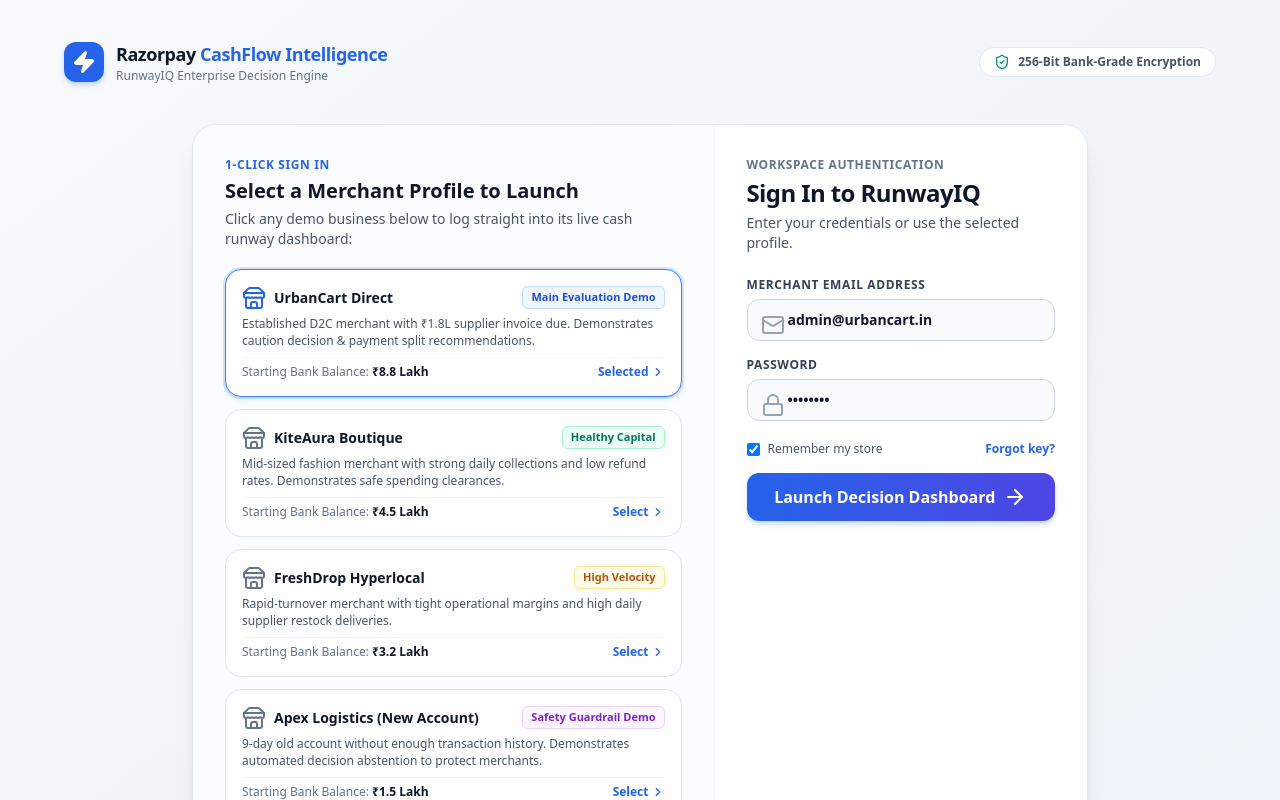
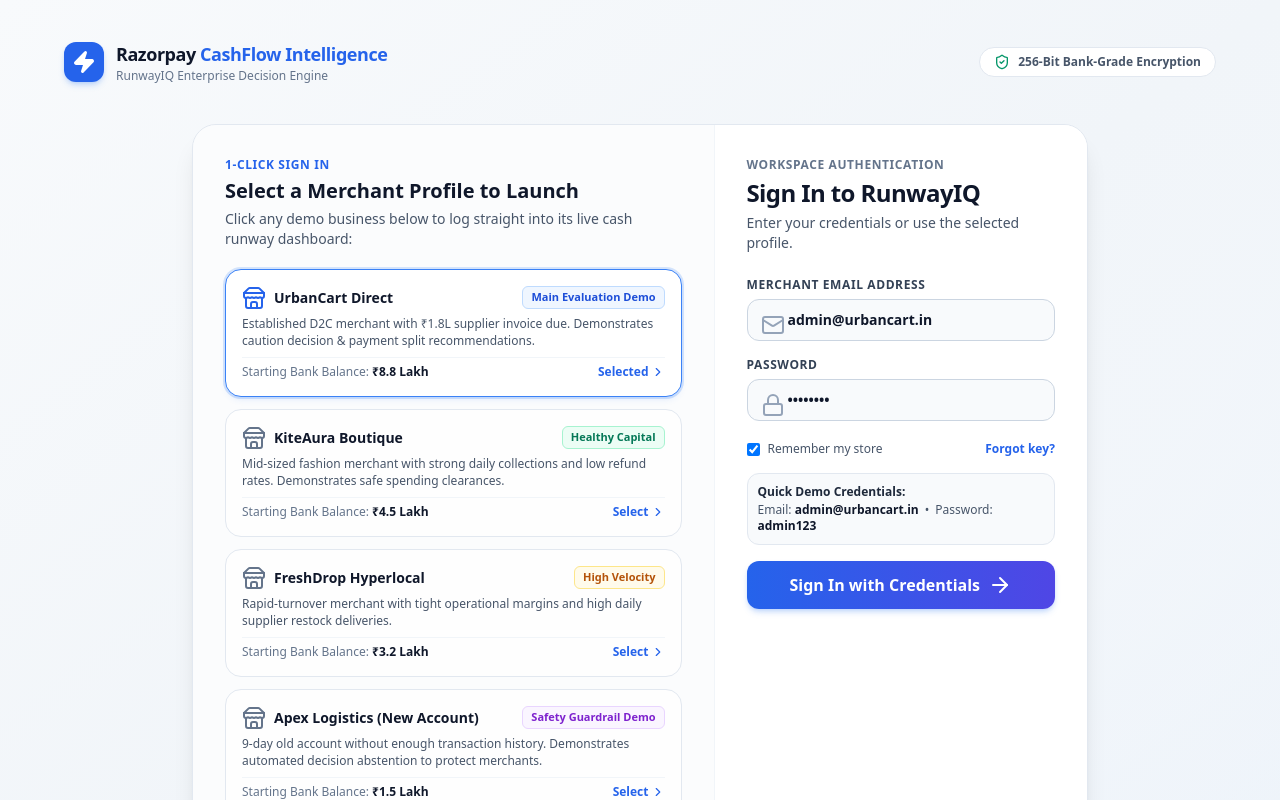
Before and after one commit to siddardha621/runwayIQ, a React (Vite) app in the folder frontend/: page / in a window 1280 px wide. Shown: the top 800 px of the page. Built offline with nearby package versions, Linux system fonts and the light colour scheme; no server answers.

Commit message:
feat: Enforce login page as the mandatory initial landing screen

```diff
--- a/frontend/src/App.jsx
+++ b/frontend/src/App.jsx
@@ -24,25 +24,11 @@
 } from './services/api';
 
 export default function App() {
-  const [currentUser, setCurrentUser] = useState(() => {
-    try {
-      const saved = localStorage.getItem('runwayiq_user');
-      return saved ? JSON.parse(saved) : null;
-    } catch {
-      return null;
-    }
-  });
+  // Login page always comes first on initial visit/load
+  const [currentUser, setCurrentUser] = useState(null);
 
   const [merchants, setMerchants] = useState([]);
-  const [selectedMerchantId, setSelectedMerchantId] = useState(() => {
-    try {
-      const saved = localStorage.getItem('runwayiq_user');
-      const parsed = saved ? JSON.parse(saved) : null;
-      return parsed?.merchant_id || 'merch_urbancart';
-    } catch {
-      return 'merch_urbancart';
-    }
-  });
+  const [selectedMerchantId, setSelectedMerchantId] = useState('merch_urbancart');
   const [activeTab, setActiveTab] = useState('decision'); // 'decision', 'overview', 'simulator'
   const [summary, setSummary] = useState(null);
   const [cashflow, setCashflow] = useState(null);
--- a/frontend/src/components/LoginPage.jsx
+++ b/frontend/src/components/LoginPage.jsx
@@ -216,12 +216,19 @@
                   </span>
                 </div>
 
+                <div className="p-2.5 rounded-xl bg-slate-50 border border-slate-200 text-xs text-slate-600 font-medium">
+                  <span className="font-bold text-slate-800 block mb-0.5">Quick Demo Credentials:</span>
+                  <span>Email: <strong className="text-slate-900">admin@urbancart.in</strong></span>
+                  <span className="mx-1.5">•</span>
+                  <span>Password: <strong className="text-slate-900">admin123</strong></span>
+                </div>
+
                 <button
                   type="submit"
                   disabled={loading}
                   className="w-full mt-2 py-3 bg-gradient-to-r from-blue-600 to-indigo-600 hover:from-blue-700 hover:to-indigo-700 text-white font-bold text-sm sm:text-base rounded-xl shadow-md shadow-blue-500/25 transition flex items-center justify-center gap-2 cursor-pointer disabled:opacity-50"
                 >
-                  <span>{loading ? 'Authenticating...' : 'Launch Decision Dashboard'}</span>
+                  <span>{loading ? 'Verifying Credentials...' : 'Sign In with Credentials'}</span>
                   <ArrowRight className="w-4.5 h-4.5" />
                 </button>
               </form>
```
